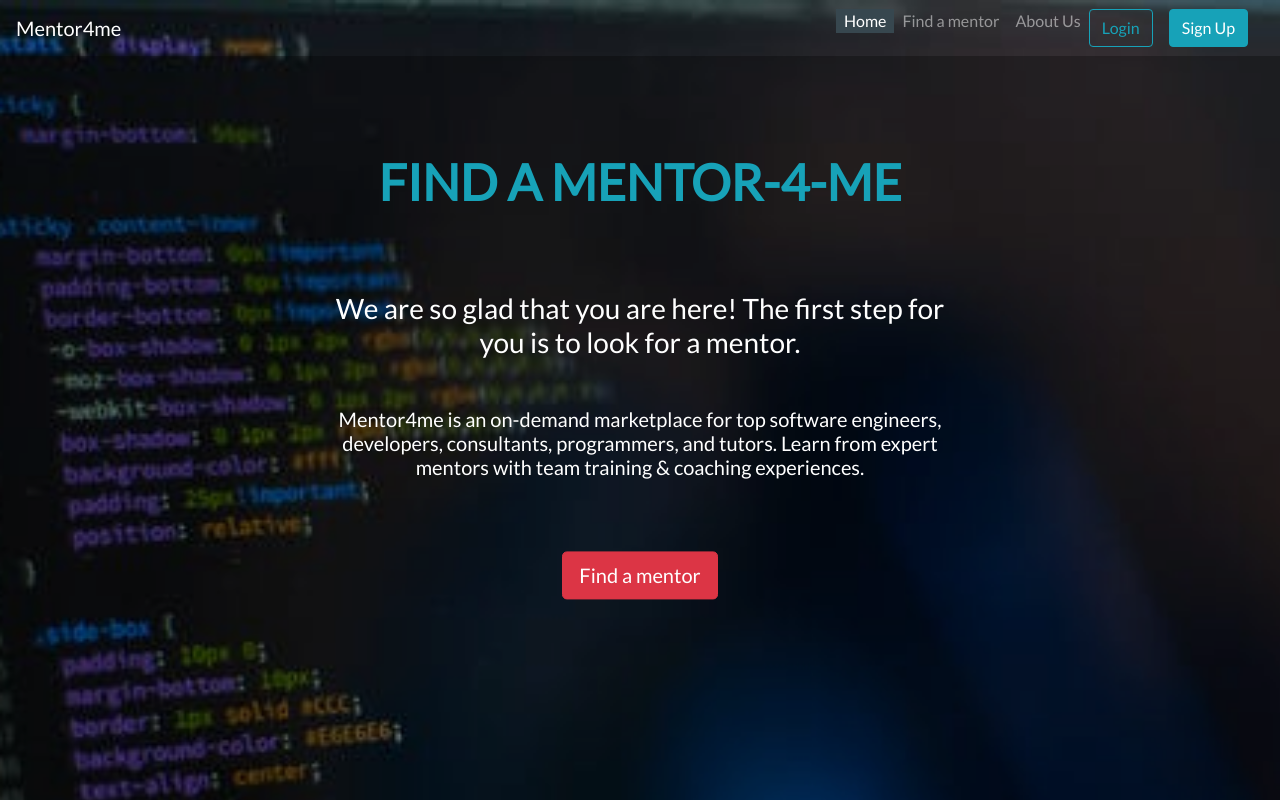
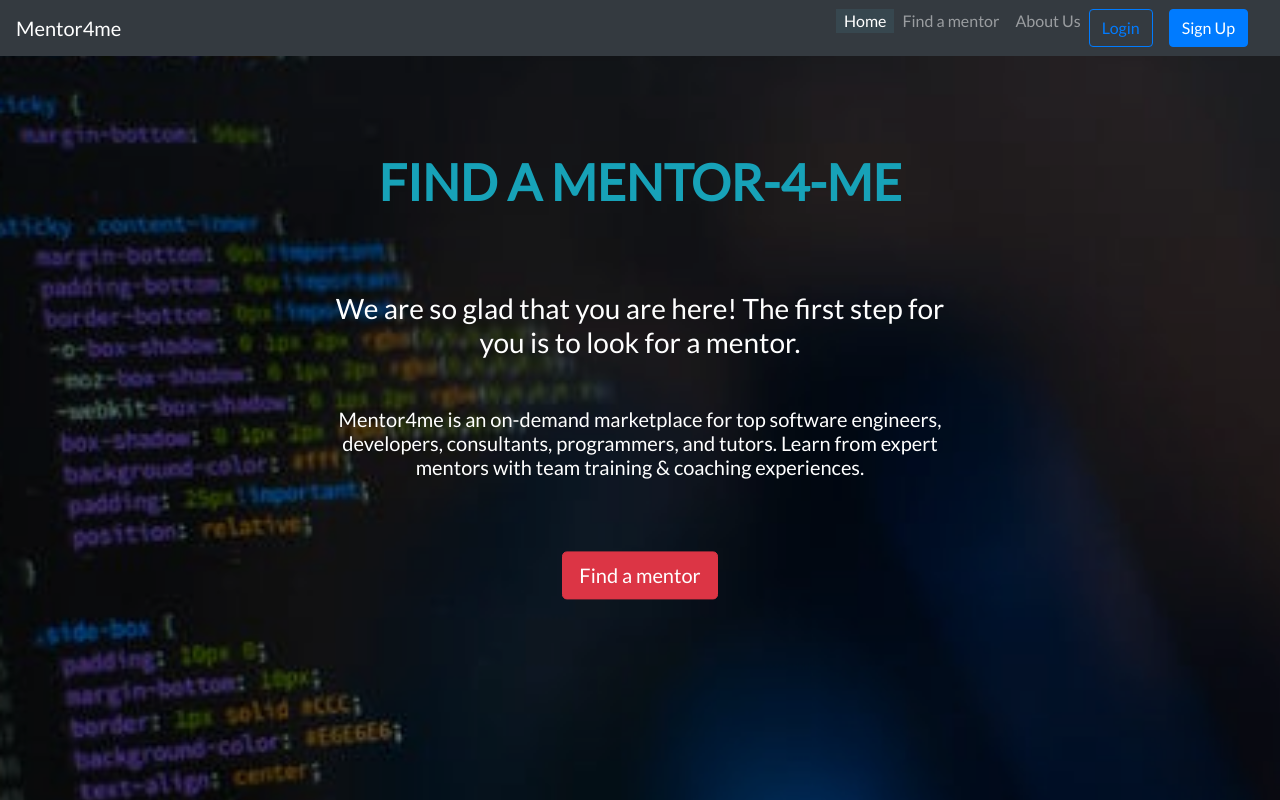
Before and after one commit to 8-27-a/final-project, a React (Create React App) app in the folder client/: page / in a window 1280 px wide. Shown: the top 800 px of the page. Built offline with nearby package versions, Linux system fonts and the light colour scheme.

Commit message:
clean ups

```diff
--- a/client/src/components/Header/index.js
+++ b/client/src/components/Header/index.js
@@ -41,7 +41,7 @@ class Header extends Component {
     const { brand } = this.props;
 
     return (
-      <nav className="navbar navbar-expand-lg navbar-dark bg-navy">
+      <nav className="navbar navbar-expand-lg navbar-dark bg-dark">
         <NavLink className="navbar-brand text-center mr-5" to="/">
           {brand}
         </NavLink>
@@ -104,7 +104,7 @@ class Header extends Component {
                     <div className="dropdown-divider" />
                     <NavLink
                       to="/"
-                      className="btn btn-outline-info ml-3"
+                      className="btn btn-outline-primary ml-3"
                       onClick={() => this.logOut()}
                     >
                       Log Out
@@ -115,12 +115,12 @@ class Header extends Component {
             ) : (
               <React.Fragment>
                 <li className="nav-item">
-                  <NavLink to="/login" className="btn btn-outline-info mr-3">
+                  <NavLink to="/login" className="btn btn-outline-primary mr-3">
                     Login
                   </NavLink>
                 </li>
                 <li className="nav-item">
-                  <NavLink to="/register" className="btn btn-info mr-3">
+                  <NavLink to="/register" className="btn btn-primary mr-3">
                     Sign Up
                   </NavLink>
                 </li>
```
